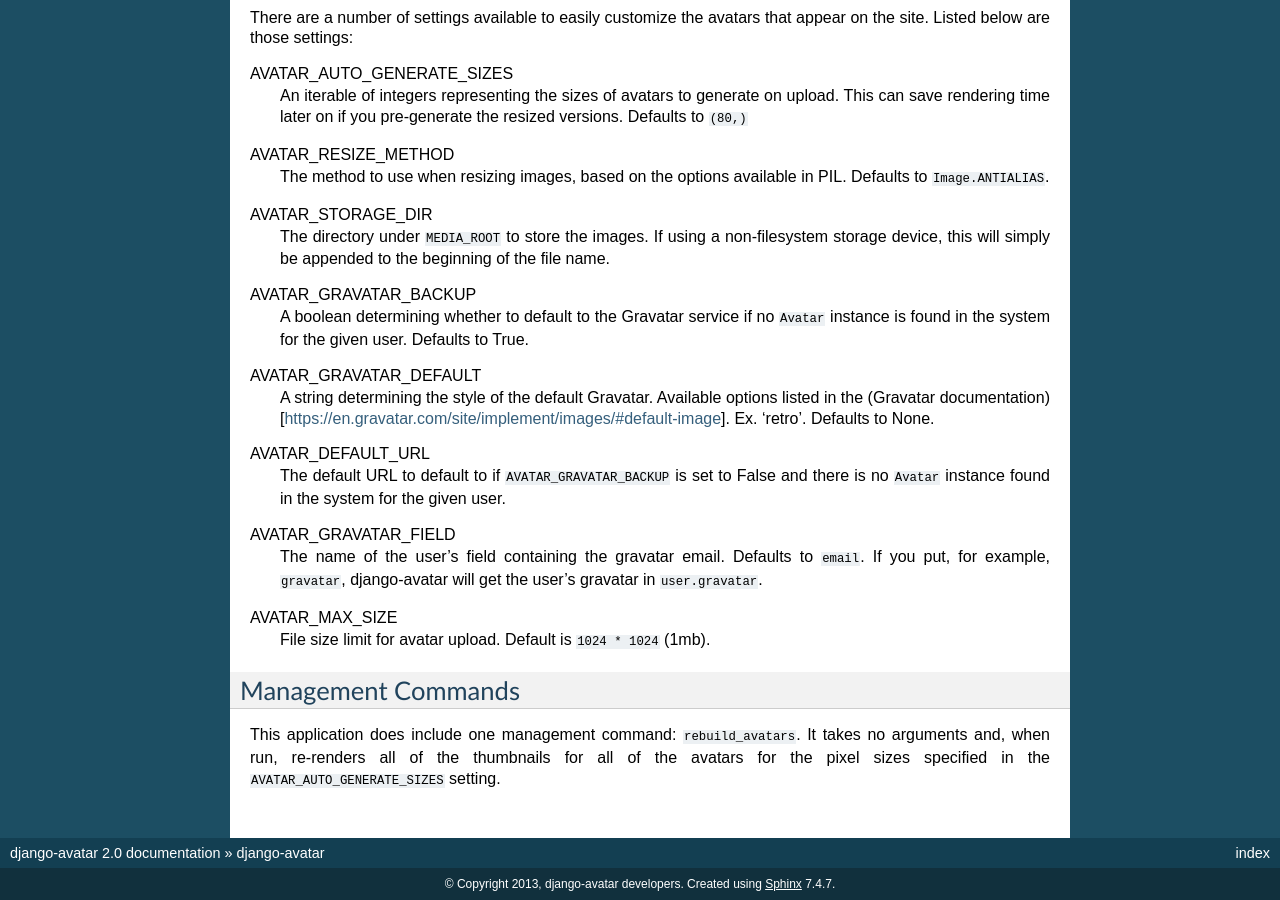
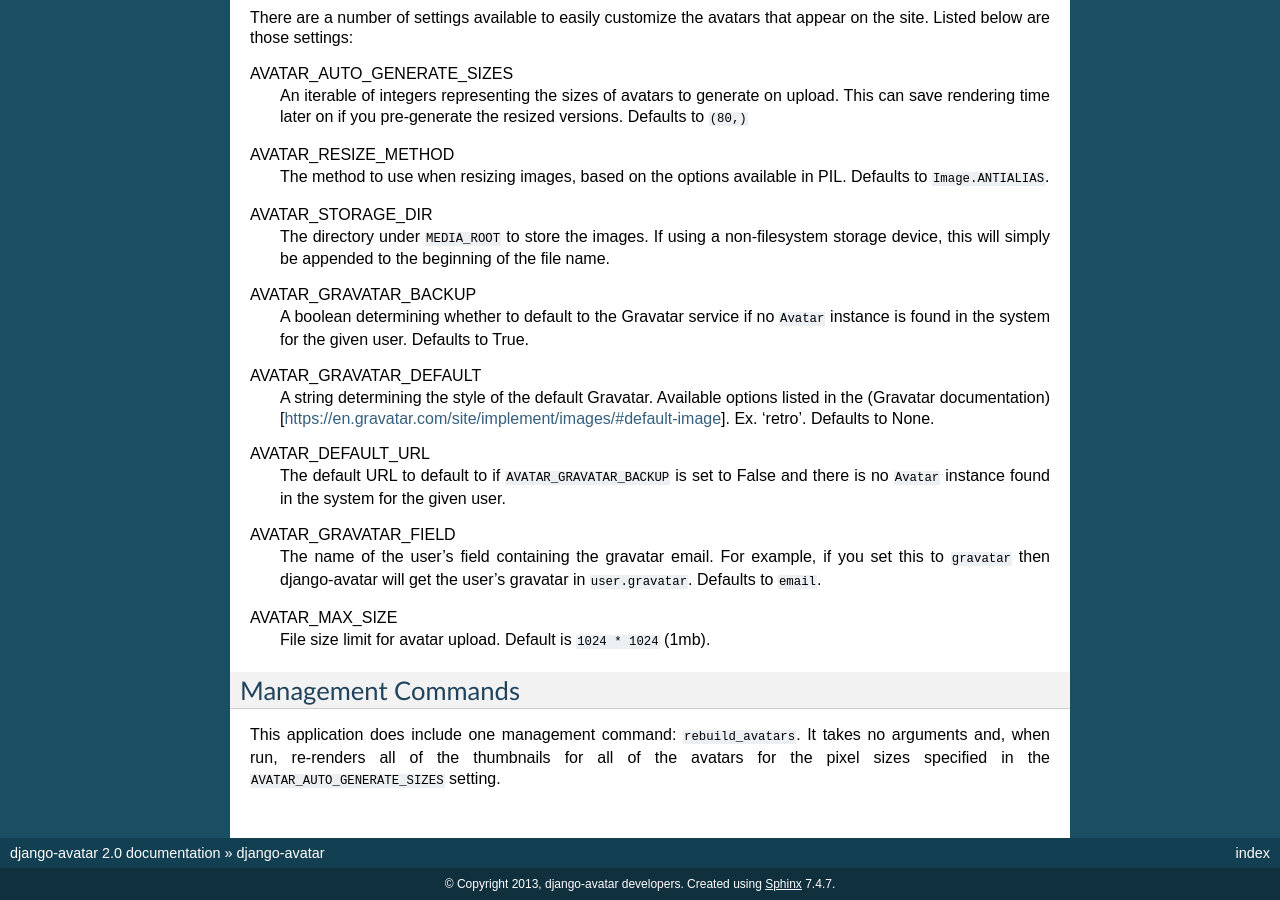
Before and after one commit to jazzband/django-avatar, a Sphinx documentation site: the page built from docs/index.txt, in a window 1280 px wide and 900 px high, scrolled down 1727 px. Built offline with Sphinx 7.4.7, drawn with Linux system fonts in a browser that asks for light colours.

```diff
--- a/CHANGELOG.rst
+++ b/CHANGELOG.rst
@@ -1,5 +1,8 @@
 Changelog
 =========
+
+* 2.2.1 (Not released)
+    * Added AVATAR_GRAVATAR_FIELD setting to define the user field to get the gravatar email.
 
 * 2.2.0 (December 2, 2015)
     * Added Python 3.5 support
--- a/docs/index.txt
+++ b/docs/index.txt
@@ -128,9 +128,9 @@ AVATAR_DEFAULT_URL
     and there is no ``Avatar`` instance found in the system for the given user.
 
 AVATAR_GRAVATAR_FIELD
-    The name of the user's field containing the gravatar email. Defaults to
-    ``email``. If you put, for example, ``gravatar``, django-avatar will get the
-    user's gravatar in ``user.gravatar``.
+    The name of the user's field containing the gravatar email. For example, if you set
+    this to ``gravatar`` then django-avatar will get the user's gravatar in ``user.gravatar``.
+    Defaults to ``email``.
 
 AVATAR_MAX_SIZE
     File size limit for avatar upload. Default is ``1024 * 1024`` (1mb).
```
